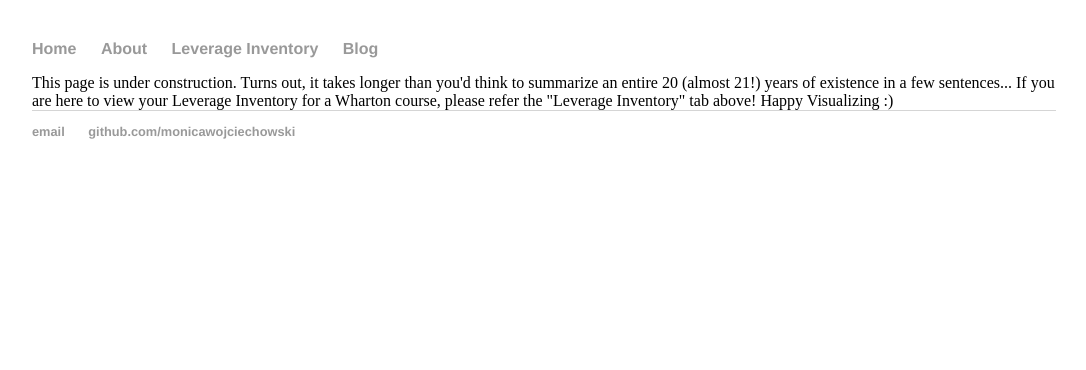
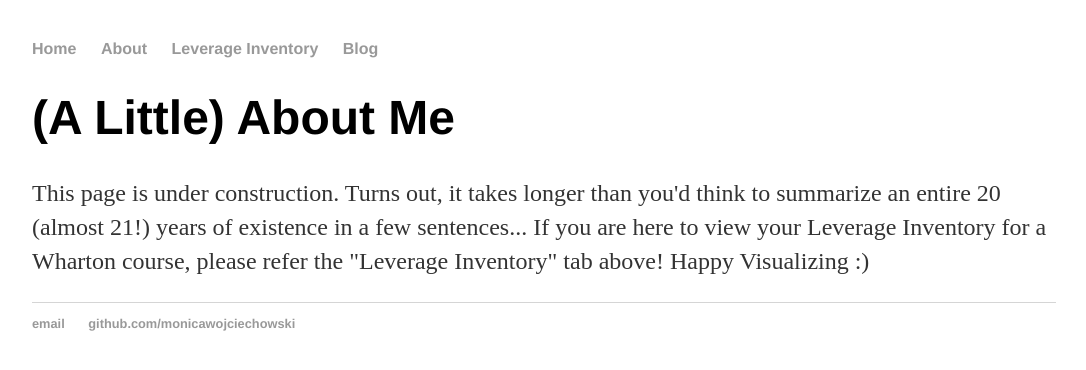
Before and after one commit to monicawoj/monicawojciechowski.github.io, a Jekyll site: the page built from about/index.html, in a window 1280 px wide. Shown: the top 370 px of the page, without its empty margins (96-1182 px from the left). Built offline with Jekyll 4.4.1, drawn with Linux system fonts in a browser that asks for light colours.

Commit message:
Update index.html

```diff
--- a/about/index.html
+++ b/about/index.html
@@ -2,8 +2,11 @@
 layout: default
 title: (A Little) About Me
 ---
-This page is under construction. Turns out, it takes longer than you'd think to summarize an entire 20 (almost 21!) years of existence in a few sentences...
+<div class="blurb">
+	<h1>{{page.title}}</h1>
+	<p>This page is under construction. Turns out, it takes longer than you'd think to summarize an entire 20 (almost 21!) years of existence in a few sentences...
 
 If you are here to view your Leverage Inventory for a Wharton course, please refer the "Leverage Inventory" tab above!
 
-Happy Visualizing :)
+Happy Visualizing :)</p>
+</div>
```
